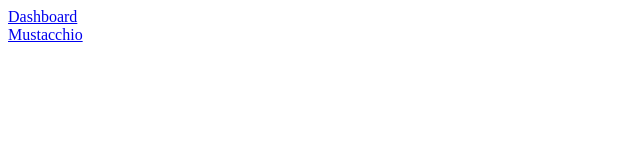
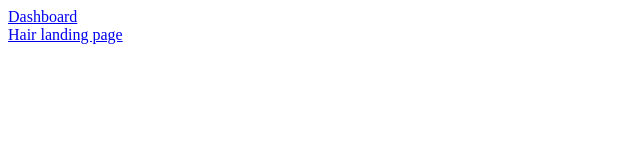
Before and after one commit to stacygonzalez-1561/LCA_web101_Paige_Gonzalez, a plain HTML site: page MyPortfolio/src/portfolio.html in a window 1280 px wide. Shown: the full height of the page, 0-640 px from the left. Drawn offline with Linux system fonts and the light colour scheme.

Commit message:
portfolio

```diff
--- a/MyPortfolio/src/portfolio.html
+++ b/MyPortfolio/src/portfolio.html
@@ -10,7 +10,7 @@
             <a href="dashboard.html">Dashboard</a>
         </div>
         <div class="hair">
-            <a href="hair.html">Mustacchio</a>
+            <a href="hair.html">Hair landing page</a>
         </div>
     </body>
     </html>
```
